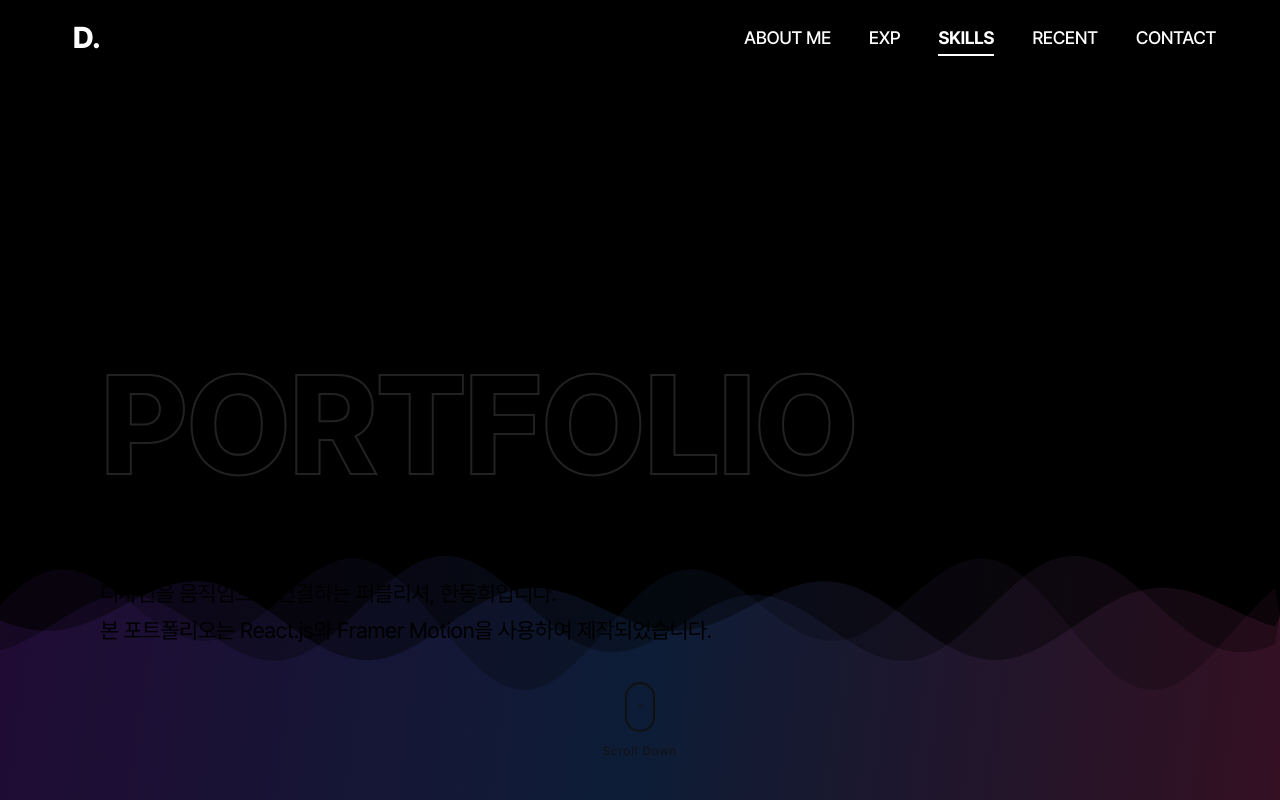
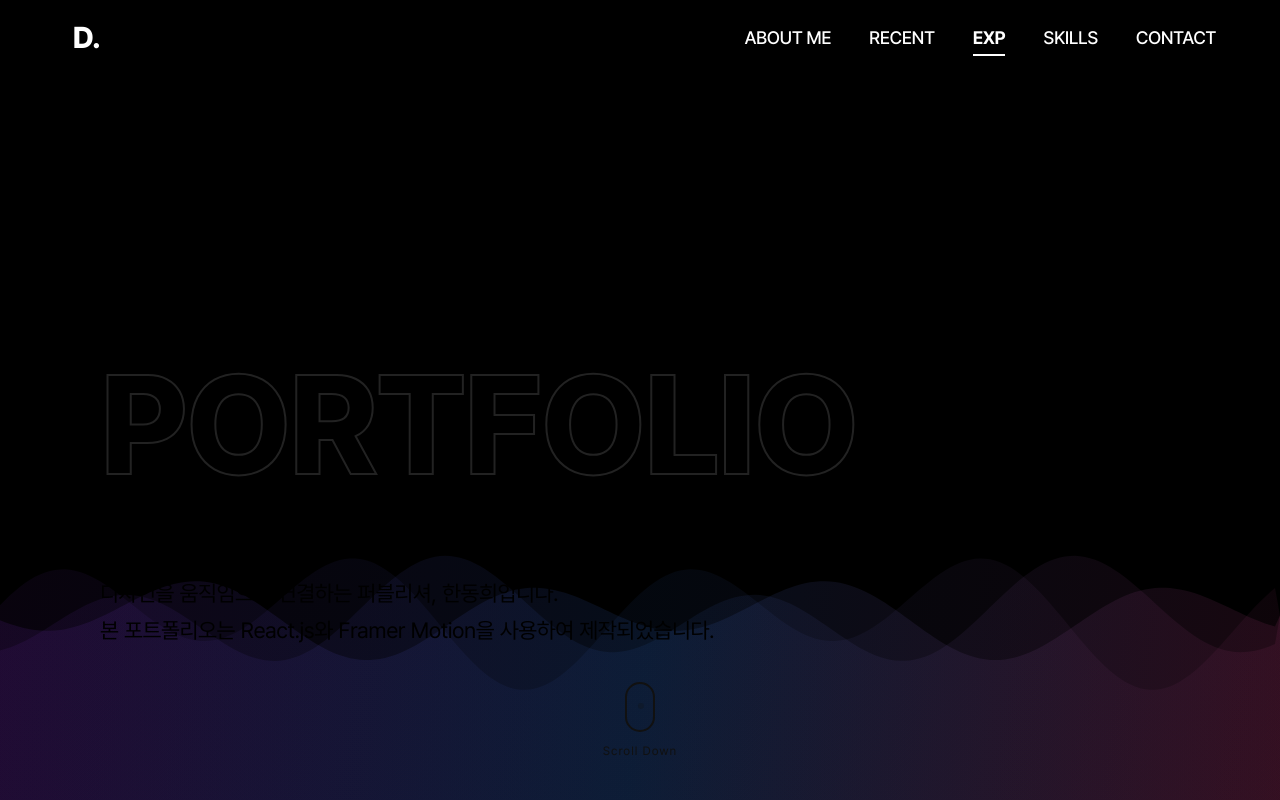
Before and after one commit to donghee564/portfolio_2025, a React (Vite) app: page / in a window 1280 px wide. Shown: the top 800 px of the page. Built offline with nearby package versions, Linux system fonts and the light colour scheme.

Commit message:
섹션순서 변경, 텍스트에니메이션 단어로 수정

```diff
--- a/src/App.jsx
+++ b/src/App.jsx
@@ -12,10 +12,9 @@ import Loading from "./components/Loading/Loading";
 import { motion, AnimatePresence } from "framer-motion";
 import React from "react";
 import BackgroundElements from "./components/SectionHome/BackgroundElements/BackgroundElements";
-// 로딩 상태를 전역적으로 관리하기 위한 Context 생성
-export const LoadingContext = React.createContext();
+import { LoadingContext } from "./contexts/LoadingContext";
 
-function App() {
+const App = () => {
   // 스크롤 추적을 위한 ref 생성
   const containerRef = useRef(null);
   const skillsRef = useRef(null);
@@ -88,9 +87,9 @@ function App() {
           <div className="contents-wrap">
             <BackgroundElements />
             <SectionHome id="home" />
+            <SectionProjects id="projects" />
             <SectionExp id="exp" />
             <SectionSkills ref={skillsRef} id="skills" />
-            <SectionProjects id="projects" />
             <SectionContact id="contact" />
           </div>
         </motion.div>
@@ -98,6 +97,6 @@ function App() {
       </main>
     </LoadingContext.Provider>
   );
-}
+};
 
 export default App;
--- a/src/components/Loading/Loading.jsx
+++ b/src/components/Loading/Loading.jsx
@@ -1,7 +1,7 @@
 import React, { useEffect } from "react";
 import styles from "./Loading.module.css";
 import { motion, AnimatePresence } from "framer-motion";
-import { LoadingContext } from "../../App";
+import { LoadingContext } from "../../contexts/LoadingContext";
 
 const Loading = ({ progress }) => {
   const { setIsLoading } = React.useContext(LoadingContext);
--- a/src/components/Nav/Nav.jsx
+++ b/src/components/Nav/Nav.jsx
@@ -138,6 +138,21 @@ const Nav = ({ backgroundColor, scrollYProgress }) => {
           ABOUT ME
         </a>
         <a
+          href="#projects"
+          className={`${styles.navItem} ${
+            activeSection === "projects" ? styles.active : ""
+          }`}
+          onClick={(e) => {
+            e.preventDefault();
+            scrollToSection("projects");
+          }}
+          role="menuitem"
+          aria-current={activeSection === "projects" ? "page" : undefined}
+          aria-label="프로젝트 섹션으로 이동"
+        >
+          RECENT
+        </a>
+        <a
           href="#exp"
           className={`${styles.navItem} ${
             activeSection === "exp" ? styles.active : ""
@@ -168,21 +183,6 @@ const Nav = ({ backgroundColor, scrollYProgress }) => {
           SKILLS
         </a>
         <a
-          href="#projects"
-          className={`${styles.navItem} ${
-            activeSection === "projects" ? styles.active : ""
-          }`}
-          onClick={(e) => {
-            e.preventDefault();
-            scrollToSection("projects");
-          }}
-          role="menuitem"
-          aria-current={activeSection === "projects" ? "page" : undefined}
-          aria-label="프로젝트 섹션으로 이동"
-        >
-          RECENT
-        </a>
-        <a
           href="#contact"
           className={`${styles.navItem} ${
             activeSection === "contact" ? styles.active : ""
--- a/src/components/SectionHome/AnimatedText/AnimatedText.jsx
+++ b/src/components/SectionHome/AnimatedText/AnimatedText.jsx
@@ -1,6 +1,6 @@
 import React, { useContext } from "react";
 import { motion } from "framer-motion";
-import { LoadingContext } from "../../../App";
+import { LoadingContext } from "../../../contexts/LoadingContext";
 
 const AnimatedText = ({ text, blockDelay, isH1 = false }) => {
   const { isLoading } = useContext(LoadingContext);
@@ -12,26 +12,30 @@ const AnimatedText = ({ text, blockDelay, isH1 = false }) => {
       y: isLoading ? "100%" : "0%",
       opacity: isLoading ? 0 : 1,
       transition: {
-        delay: isLoading ? 0 : blockDelay + i * (isH1 ? 0.06 : 0.015),
-        duration: 0.3,
-        ease: "easeOut",
+        delay: isLoading ? 0 : blockDelay + i * (isH1 ? 0.15 : 0.08),
+        duration: 0.8,
+        ease: [0.22, 1, 0.36, 1],
       },
     }),
   });
 
-  // 텍스트 분할 함수
+  // 텍스트를 단어 단위로 분할하는 함수
   const splitText = (text, blockDelay, isH1) => {
     const textAnimation = createTextAnimation(blockDelay, isH1);
-    return text.split("").map((char, i) => (
+    return text.split(" ").map((word, i) => (
       <motion.span
         key={i}
         custom={i}
         initial={textAnimation.initial}
         animate={textAnimation.animate}
-        style={{ display: "inline-block" }}
+        style={{
+          display: "inline-block",
+          marginRight: "0.25em",
+          transformOrigin: "bottom",
+        }}
         aria-hidden="true"
       >
-        {char === " " ? "\u00A0" : char}
+        {word}
       </motion.span>
     ));
   };
--- a/src/components/SectionHome/SectionHome.jsx
+++ b/src/components/SectionHome/SectionHome.jsx
@@ -1,16 +1,15 @@
 import React, { useContext } from "react";
 import AnimatedText from "./AnimatedText/AnimatedText";
 import ScrollDownButton from "./ScrollDownButton/ScrollDownButton";
-
-import { LoadingContext } from "../../App";
+import { LoadingContext } from "../../contexts/LoadingContext";
 
 const SectionHome = () => {
   const { isLoading } = useContext(LoadingContext);
 
   // 각 텍스트 블록의 시작 시점 계산
   const calculateDelay = (text, previousDelay, isH1 = false) => {
-    const textLength = text.length;
-    const animationDuration = textLength * (isH1 ? 0.06 : 0.015); // 각 글자의 딜레이 (h1: 0.06초, 그 외: 0.015초)
+    const wordCount = text.split(" ").length;
+    const animationDuration = wordCount * (isH1 ? 0.15 : 0.08); // 각 단어의 딜레이 (h1: 0.15초, 그 외: 0.08초)
     return previousDelay + animationDuration;
   };
 
@@ -62,7 +61,7 @@ const SectionHome = () => {
           </p>
         </div>
       </div>
-      <ScrollDownButton delay={delay4 + text4.length * 0.015} />
+      <ScrollDownButton delay={delay4 + text4.split(" ").length * 0.08} />
     </section>
   );
 };
--- /dev/null
+++ b/src/contexts/LoadingContext.jsx
@@ -0,0 +1,3 @@
+import React from "react";
+
+export const LoadingContext = React.createContext();
```
